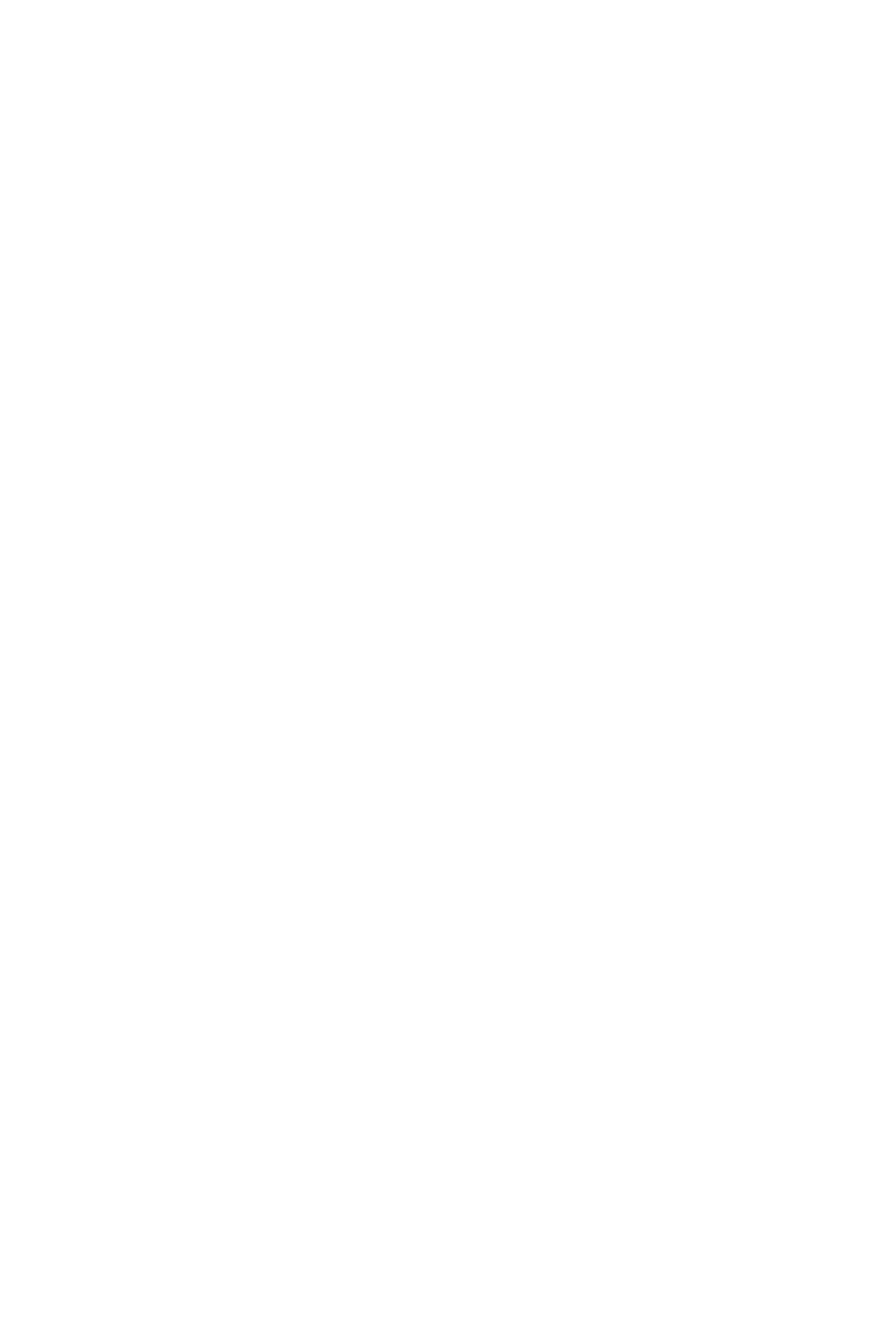
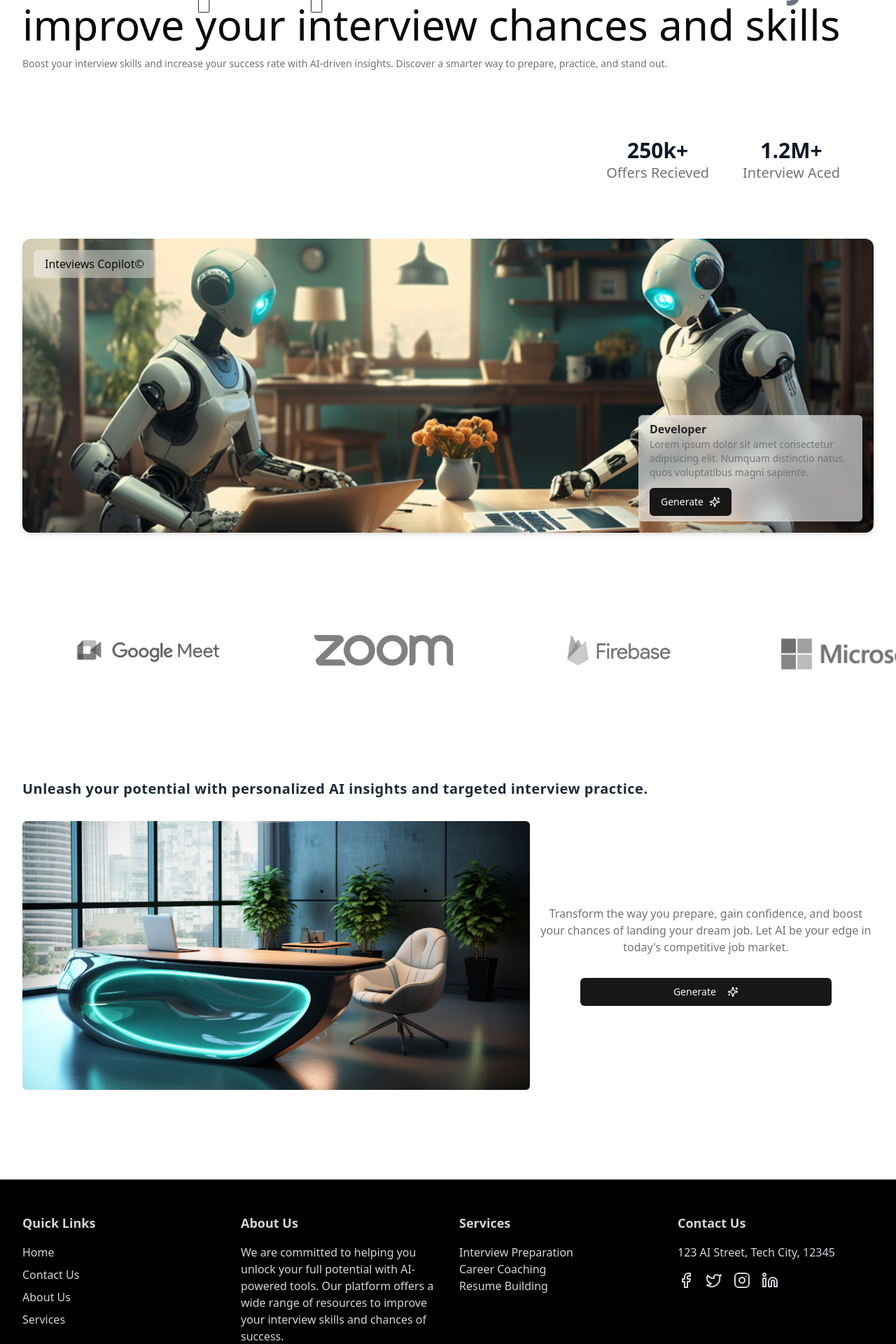
Before and after one commit to Ritvik718/ai_mock_interview_react, a React (Vite) app: page / in a window 1280 px wide. Shown: the part 220-2140 px from the top of the page at 70% size. Before the commit the page ends 800 px from the top, so only its background shows below. Built offline with nearby package versions, Linux system fonts and the light colour scheme; no server answers.

Commit message:
Changes : Home Screen Completed

```diff
--- a/package.json
+++ b/package.json
@@ -19,6 +19,7 @@
     "lucide-react": "^0.474.0",
     "react": "^18.3.1",
     "react-dom": "^18.3.1",
+    "react-fast-marquee": "^1.6.5",
     "react-router-dom": "^7.1.5",
     "tailwind-merge": "^2.6.0",
     "tailwindcss-animate": "^1.0.7"
--- a/src/components/footer.tsx
+++ b/src/components/footer.tsx
@@ -1,5 +1,119 @@
-const Footer = () => {
-  return <div>Footer</div>;
+import React from "react";
+
+import { Facebook, Twitter, Instagram, Linkedin } from "lucide-react"; // Import Lucide icons
+import { Link } from "react-router-dom";
+import { Container } from "@/components/container";
+import { MainRoutes } from "@/lib/helpers";
+
+interface SocialLinkProps {
+  href: string;
+  icon: React.ReactNode;
+  hoverColor: string;
+}
+
+const SocialLink: React.FC<SocialLinkProps> = ({ href, icon, hoverColor }) => {
+  return (
+    <a
+      href={href}
+      target="_blank"
+      rel="noopener noreferrer"
+      className={`hover:${hoverColor}`}
+    >
+      {icon}
+    </a>
+  );
 };
 
-export default Footer;
+interface FooterLinkProps {
+  to: string;
+  children: React.ReactNode;
+}
+
+const FooterLink: React.FC<FooterLinkProps> = ({ to, children }) => {
+  return (
+    <li>
+      <Link
+        to={to}
+        className="hover:underline text-gray-300 hover:text-gray-100"
+      >
+        {children}
+      </Link>
+    </li>
+  );
+};
+
+export const Footer = () => {
+  return (
+    <div className="w-full bg-black text-gray-300 hover:text-gray-100 py-8">
+      <Container>
+        <div className="grid grid-cols-1 md:grid-cols-4 gap-8">
+          {/* First Column: Links */}
+          <div>
+            <h3 className="font-bold text-lg mb-4">Quick Links</h3>
+            <ul className="space-y-2">
+              {MainRoutes.map((route) => (
+                <FooterLink key={route.href} to={route.href}>
+                  {route.label}
+                </FooterLink>
+              ))}
+            </ul>
+          </div>
+
+          {/* Second Column: About Us */}
+          <div>
+            <h3 className="font-bold text-lg mb-4">About Us</h3>
+            <p>
+              We are committed to helping you unlock your full potential with
+              AI-powered tools. Our platform offers a wide range of resources to
+              improve your interview skills and chances of success.
+            </p>
+          </div>
+
+          {/* Third Column: Services */}
+          <div>
+            <h3 className="font-bold text-lg mb-4">Services</h3>
+            <ul>
+              <FooterLink to="/services/interview-prep">
+                Interview Preparation
+              </FooterLink>
+              <FooterLink to="/services/career-coaching">
+                Career Coaching
+              </FooterLink>
+              <FooterLink to="/services/resume-building">
+                Resume Building
+              </FooterLink>
+            </ul>
+          </div>
+
+          {/* Fourth Column: Address and Social Media */}
+          <div>
+            <h3 className="font-bold text-lg mb-4">Contact Us</h3>
+            <p className="mb-4">123 AI Street, Tech City, 12345</p>
+            <div className="flex gap-4">
+              <SocialLink
+                href="https://facebook.com"
+                icon={<Facebook size={24} />}
+                hoverColor="text-blue-500"
+              />
+              <SocialLink
+                href="https://twitter.com"
+                icon={<Twitter size={24} />}
+                hoverColor="text-blue-400"
+              />
+              <SocialLink
+                href="https://instagram.com"
+                icon={<Instagram size={24} />}
+                hoverColor="text-pink-500"
+              />
+              <SocialLink
+                href="https://linkedin.com"
+                icon={<Linkedin size={24} />}
+                hoverColor="text-blue-700"
+              />
+            </div>
+          </div>
+        </div>
+      </Container>
+    </div>
+  );
+};
--- /dev/null
+++ b/src/components/marquee-ing.tsx
@@ -0,0 +1,9 @@
+export const MarqueImg = ({ img }: { img: string }) => {
+  return (
+    <img
+      src={img}
+      className="w-44 h-44 xl:w-52 xl:h-52 object-contain grayscale mx-12 xl:mx-16"
+      alt=""
+    />
+  );
+};
--- a/src/index.css
+++ b/src/index.css
@@ -27,7 +27,7 @@
     --chart-3: 197 37% 24%;
     --chart-4: 43 74% 66%;
     --chart-5: 27 87% 67%;
-    --radius: 0.5rem
+    --radius: 0.5rem;
   }
   .dark {
     --background: 0 0% 3.9%;
@@ -53,7 +53,7 @@
     --chart-2: 160 60% 45%;
     --chart-3: 30 80% 55%;
     --chart-4: 280 65% 60%;
-    --chart-5: 340 75% 55%
+    --chart-5: 340 75% 55%;
   }
 }
 @layer base {
@@ -63,4 +63,12 @@
   body {
     @apply bg-background text-foreground;
   }
+
+  .text-outline {
+    color: white;
+    text-shadow: -1px -1px 0 rgba(0, 0, 0, 0.6),
+      /* Top-left */ 1px -1px 0 rgba(0, 0, 0, 0.6),
+      /* Top-right */ -1px 1px 0 rgba(0, 0, 0, 0.6),
+      /* Bottom-left */ 1px 1px 0 rgba(0, 0, 0, 0.6); /* Bottom-right */
+  }
 }
--- a/src/layouts/main-layout.tsx
+++ b/src/layouts/main-layout.tsx
@@ -1,5 +1,5 @@
 import { Container } from "@/components/container";
-import Footer from "@/components/footer";
+import { Footer } from "@/components/footer";
 import Header from "@/components/header";
 import { Outlet } from "react-router-dom";
 
--- a/src/layouts/public-layout.tsx
+++ b/src/layouts/public-layout.tsx
@@ -1,4 +1,4 @@
-import Footer from "@/components/footer";
+import { Footer } from "@/components/footer";
 import Header from "@/components/header";
 import AuthHandler from "@/handlers/auth-handler";
 import { Outlet } from "react-router-dom";
--- a/src/routes/home.tsx
+++ b/src/routes/home.tsx
@@ -1,5 +1,120 @@
+import { Container } from "@/components/container";
+import Marquee from "react-fast-marquee";
+import { Button } from "@/components/ui/button";
+import { Sparkles } from "lucide-react";
+import { Link } from "react-router-dom";
+import { MarqueImg } from "@/components/marquee-ing";
+
 const HomePage = () => {
-  return <div>HomePage</div>;
+  return (
+    <div className="flex-col w-full pb-24">
+      <Container>
+        <div className="my-8">
+          <h2 className="text-3xl text-center md:text-left md:text-6xl">
+            <span className=" text-outline font-extrabold md:text-8xl">
+              AI Superpower
+            </span>
+            <span className="text-gray-500 font-extrabold">
+              - A better way to
+            </span>
+            <br />
+            improve your interview chances and skills
+          </h2>
+
+          <p className="mt-4 text-muted-foreground text-sm">
+            Boost your interview skills and increase your success rate with
+            AI-driven insights. Discover a smarter way to prepare, practice, and
+            stand out.
+          </p>
+        </div>
+
+        <div className="flex w-full items-center justify-evenly md:px-12 md:py-16 md:items-center md:justify-end gap-12">
+          <p className="text-3xl font-semibold text-gray-900 text-center">
+            250k+
+            <span className="block text-xl text-muted-foreground font-normal">
+              Offers Recieved
+            </span>
+          </p>
+          <p className="text-3xl font-semibold text-gray-900 text-center">
+            1.2M+
+            <span className="block text-xl text-muted-foreground font-normal">
+              Interview Aced
+            </span>
+          </p>
+        </div>
+
+        {/* image section */}
+        <div className="w-full mt-4 rounded-xl bg-gray-100 h-[420px] drop-shadow-md overflow-hidden relative">
+          <img
+            src="/assets/img/hero.jpg"
+            alt=""
+            className="w-full h-full object-cover"
+          />
+
+          <div className="absolute top-4 left-4 px-4 py-2 rounded-md bg-white/40 backdrop-blur-md">
+            Inteviews Copilot&copy;
+          </div>
+
+          <div className="hidden md:block absolute w-80 bottom-4 right-4 px-4 py-2 rounded-md bg-white/60 backdrop-blur-md">
+            <h2 className="text-neutral-800 font-semibold">Developer</h2>
+            <p className="text-sm text-neutral-500">
+              Lorem ipsum dolor sit amet consectetur adipisicing elit. Numquam
+              distinctio natus, quos voluptatibus magni sapiente.
+            </p>
+
+            <Button className="mt-3">
+              Generate <Sparkles />
+            </Button>
+          </div>
+        </div>
+      </Container>
+
+      {/* marquee section */}
+      <div className=" w-full my-12">
+        <Marquee pauseOnHover>
+          <MarqueImg img="/assets/img/logo/firebase.png" />
+          <MarqueImg img="/assets/img/logo/meet.png" />
+          <MarqueImg img="/assets/img/logo/zoom.png" />
+          <MarqueImg img="/assets/img/logo/firebase.png" />
+          <MarqueImg img="/assets/img/logo/microsoft.png" />
+          <MarqueImg img="/assets/img/logo/meet.png" />
+          <MarqueImg img="/assets/img/logo/tailwindcss.png" />
+          <MarqueImg img="/assets/img/logo/microsoft.png" />
+        </Marquee>
+      </div>
+
+      <Container className="py-8 space-y-8">
+        <h2 className="tracking-wide text-xl text-gray-800 font-semibold">
+          Unleash your potential with personalized AI insights and targeted
+          interview practice.
+        </h2>
+
+        <div className="grid grid-cols-1 md:grid-cols-5 gap-3">
+          <div className="col-span-1 md:col-span-3">
+            <img
+              src="/assets/img/office.jpg"
+              alt=""
+              className="w-full max-h-96 rounded-md object-cover"
+            />
+          </div>
+
+          <div className="col-span-1 md:col-span-2 gap-8 max-h-96 min-h-96 w-full flex flex-col items-center justify-center text-center">
+            <p className="text-center text-muted-foreground">
+              Transform the way you prepare, gain confidence, and boost your
+              chances of landing your dream job. Let AI be your edge in
+              today&apos;s competitive job market.
+            </p>
+
+            <Link to={"/generate"} className="w-full">
+              <Button className="w-3/4">
+                Generate <Sparkles className="ml-2" />
+              </Button>
+            </Link>
+          </div>
+        </div>
+      </Container>
+    </div>
+  );
 };
 
 export default HomePage;
```
Also changed, not shown: 1 other file (tests, documents, lock files or other folders).
